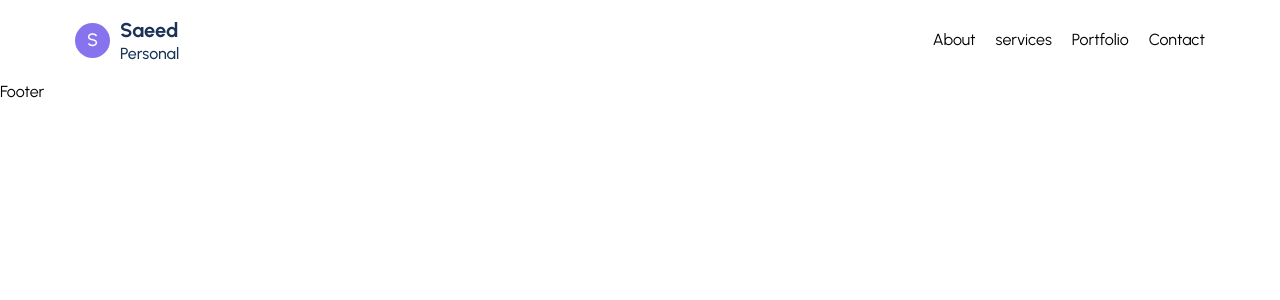
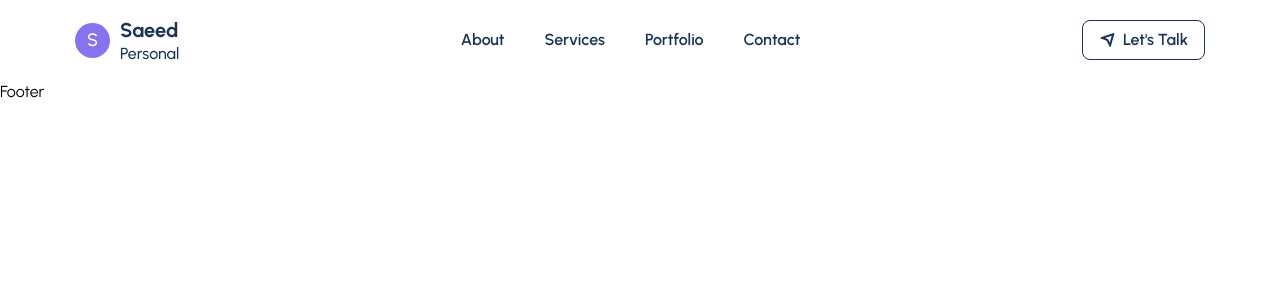
Before and after one commit to saeedmaldosary/react-material-ui-tailwind-portfolio, a React (Create React App) app: page / in a window 1280 px wide. Shown: the top 300 px of the page. Built offline with nearby package versions, Linux system fonts and the light colour scheme.

Commit message:
Create the header

```diff
--- a/src/components/Header/Header.jsx
+++ b/src/components/Header/Header.jsx
@@ -30,22 +30,53 @@ const Header = () => {
           {/* Logo end */}
           {/* Menu start */}
           <div className="menu">
-            <ul className="flex gap-5">
+            <ul className="flex gap-10">
               <li>
-                <a href="#about">About</a>
+                <a className="text-smallTextColor font-[600]" href="#about">
+                  About
+                </a>
               </li>
               <li>
-                <a href="services">services</a>
+                <a className="text-smallTextColor font-[600]" href="services">
+                  Services
+                </a>
               </li>
               <li>
-                <a href="portfolio">Portfolio</a>
+                <a className="text-smallTextColor font-[600]" href="portfolio">
+                  Portfolio
+                </a>
               </li>
               <li>
-                <a href="contact">Contact</a>
+                <a className="text-smallTextColor font-[600]" href="contact">
+                  Contact
+                </a>
               </li>
             </ul>
           </div>
           {/* Menu end */}
+          {/* Menu right start */}
+          <div className="flex items-center gap-4">
+            {/* Let's Talk button start */}
+            <button
+              className="flex items-center gap-2
+              text-smallTextColor font-[600]
+              border border-solid border-smallTextColor
+              py-2 px-4 rounded-[8px]
+              max-h-[40px]
+              hover:bg-smallTextColor hover:text-white
+              ease-in duration-300"
+            >
+              <i class="ri-send-plane-line"></i>
+              Let's Talk
+            </button>
+            {/* Let's Talk button end */}
+            {/* Small menu start */}
+            <span className="text-2xl text-smallTextColor md:hidden cursor-pointer">
+              <i class="ri-menu-line"></i>
+            </span>
+            {/* Small menu end */}
+          </div>
+          {/* Menu right end */}
         </div>
       </div>
       {/* Container end */}
```
